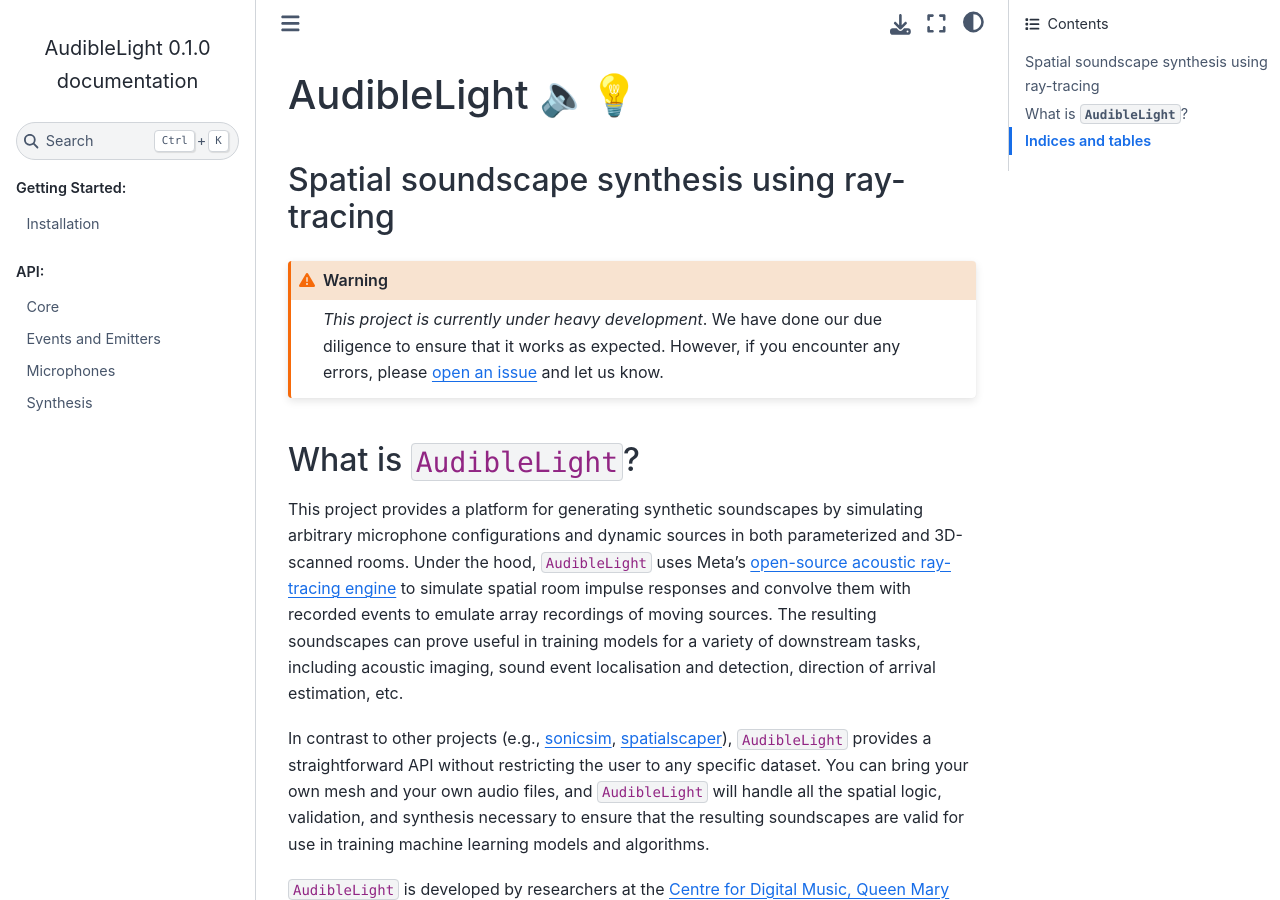
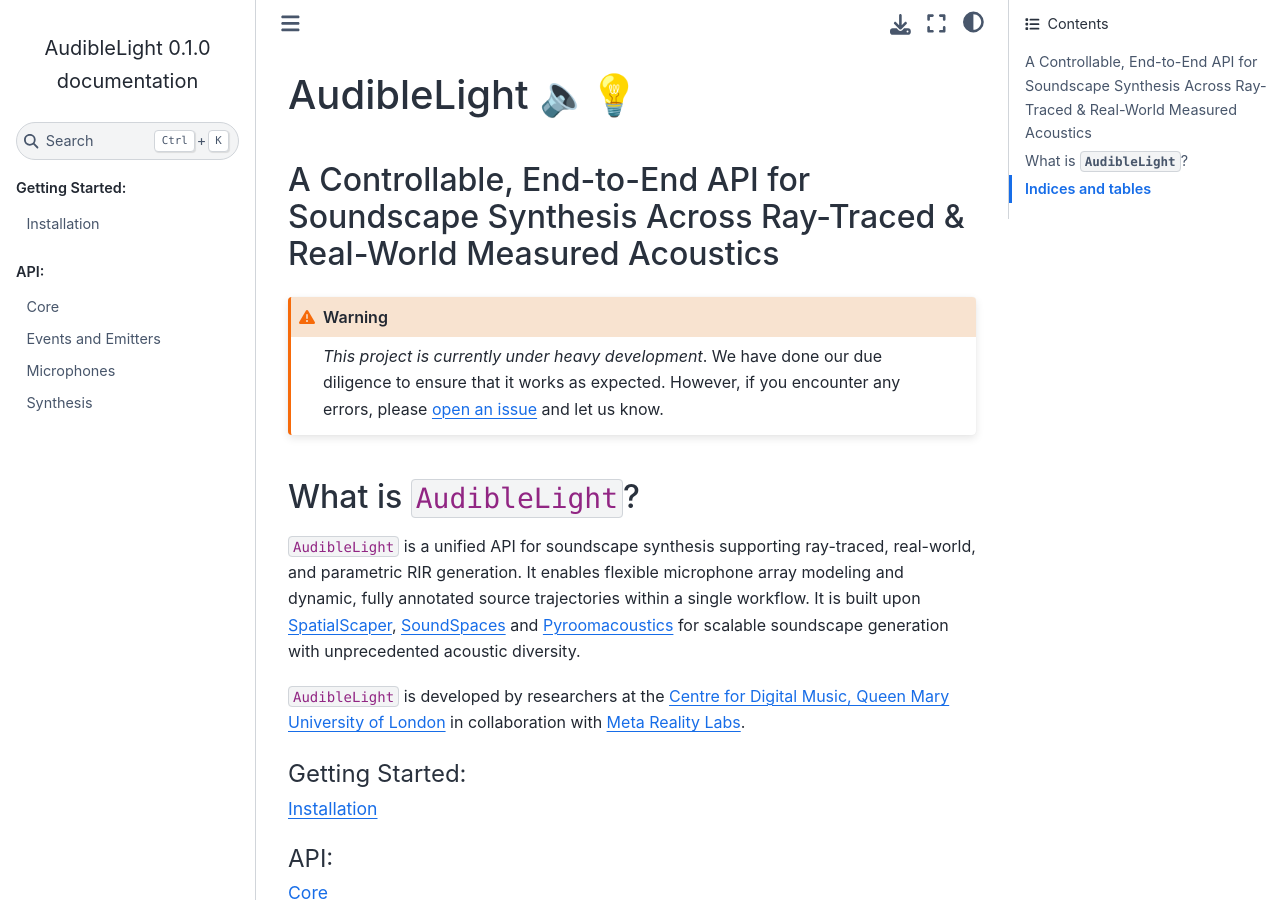
Before and after one commit to AudibleLight/AudibleLight, a Sphinx documentation site: the page built from docs/index.rst, in a window 1280 px wide and 900 px high. Built offline with Sphinx 7.4.7 and the Sphinx Book theme 1.1.4, drawn with Linux system fonts in a browser that asks for light colours; pages that are not in the unit, such as notebooks, are missing from menus; the version number is read from the project's files by our own code.

```diff
--- a/docs/index.rst
+++ b/docs/index.rst
@@ -1,8 +1,8 @@
 AudibleLight 🔈💡
 =================
 
-Spatial soundscape synthesis using ray-tracing
-----------------------------------------------
+A Controllable, End-to-End API for Soundscape Synthesis Across Ray-Traced & Real-World Measured Acoustics
+---------------------------------------------------------------------------------------------------------
 
 .. warning::
 
@@ -12,9 +12,7 @@ Spatial soundscape synthesis using ray-tracing
 What is ``AudibleLight``?
 -------------------------
 
-This project provides a platform for generating synthetic soundscapes by simulating arbitrary microphone configurations and dynamic sources in both parameterized and 3D-scanned rooms. Under the hood, ``AudibleLight`` uses Meta’s `open-source acoustic ray-tracing engine <https://github.com/beasteers/rlr-audio-propagation>`_ to simulate spatial room impulse responses and convolve them with recorded events to emulate array recordings of moving sources. The resulting soundscapes can prove useful in training models for a variety of downstream tasks, including acoustic imaging, sound event localisation and detection, direction of arrival estimation, etc.
-
-In contrast to other projects (e.g., `sonicsim <https://github.com/JusperLee/SonicSim/tree/main/SonicSim-SonicSet>`_, `spatialscaper <https://github.com/marl/SpatialScaper>`_), ``AudibleLight`` provides a straightforward API without restricting the user to any specific dataset. You can bring your own mesh and your own audio files, and ``AudibleLight`` will handle all the spatial logic, validation, and synthesis necessary to ensure that the resulting soundscapes are valid for use in training machine learning models and algorithms.
+``AudibleLight`` is a unified API for soundscape synthesis supporting ray-traced, real-world, and parametric RIR generation. It enables flexible microphone array modeling and dynamic, fully annotated source trajectories within a single workflow. It is built upon `SpatialScaper <https://github.com/marl/SpatialScaper>`_, `SoundSpaces <https://github.com/facebookresearch/sound-spaces>`_ and `Pyroomacoustics <https://github.com/LCAV/pyroomacoustics>`_ for scalable soundscape generation with unprecedented acoustic diversity.
 
 ``AudibleLight`` is developed by researchers at the `Centre for Digital Music, Queen Mary University of London <https://www.c4dm.eecs.qmul.ac.uk/>`_ in collaboration with `Meta Reality Labs <https://www.meta.com/en-gb/emerging-tech>`_.
 
```
Also changed, not shown: README.md (+4 -9 lines), 2 other files.
